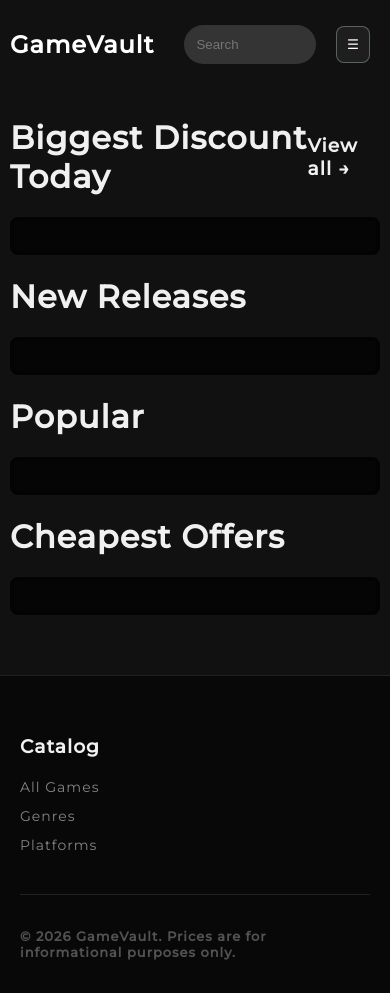
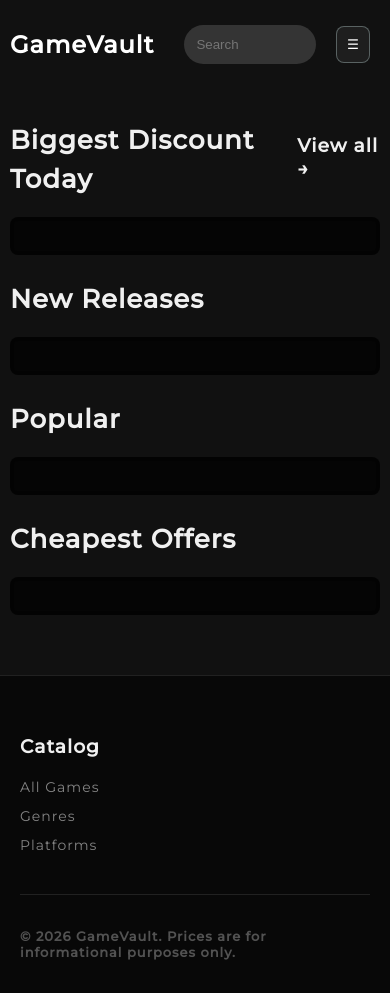
Before and after one commit to C001tea/Games_site, a Django app: page / in a window 390 px wide. Run offline with Django 5.2, Linux system fonts and the light colour scheme; data that the repository does not hold is empty.

Commit message:
fixed homepage

```diff
--- a/gamescatalog/catalog/static/catalog/css/style.css
+++ b/gamescatalog/catalog/static/catalog/css/style.css
@@ -1112,6 +1112,10 @@ button.expand-btn{
         margin: 0 10px;
     }
 
+    .offer-name{
+        font-size: 26px;
+    }
+
     .site-logo{
         width: 50px;
     }
--- a/gamescatalog/catalog/templates/catalog/home.html
+++ b/gamescatalog/catalog/templates/catalog/home.html
@@ -13,7 +13,7 @@
         {% if forloop.parentloop.first and forloop.first %}
             <div style="display: flex; align-items: center; justify-content: space-between;">
                 <h1 class="h-offers"><a href="games/?{% param_replace sort=name %}" class="offer-name">{{ offer }}</a></h1>
-                <a href="/games/" class="all-games-name"><h3 style="margin: 0;">View all →</h3></a>
+                <a href="/games/" class="all-games-name"><h3 style="margin: 0; margin-left: 5px;">View all →</h3></a>
             </div>
         {% else %}
             <h1><a href="games/?{% param_replace sort=name %}" class="offer-name">{{ offer }}</a></h1>
--- a/gamescatalog/catalog/views.py
+++ b/gamescatalog/catalog/views.py
@@ -12,14 +12,14 @@ def home(request):
     games_list = Game.objects.all()
 
 
-    most_discount = list(games_list.annotate(discount=Max('prices__savings')).order_by(F('discount').desc(nulls_last=True))[:60])
+    games_discount = list(games_list.annotate(discount=Max('prices__savings')).order_by(F('discount').desc(nulls_last=True))[:60])
     games_released = list(games_list.order_by(F("released").desc(nulls_last=True))[:60])
     games_popular = list(games_list.order_by(F("added").desc(nulls_last=True))[:60])
     games_cheap = list(Game.objects.annotate(min_price=Min('prices__price')).order_by(F('min_price').asc(nulls_last=True))[:60])
+
+    most_discount = random.sample(games_discount, min(10, len(games_discount)))
     new_releases = random.sample(games_released, min(10, len(games_released)))
-
     popular = random.sample(games_popular, min(10, len(games_popular)))
-
     cheap_offers = random.sample(games_cheap, min(10, len(games_cheap)))
 
     offers_list = {"discount": {"Biggest Discount Today": most_discount},
```
